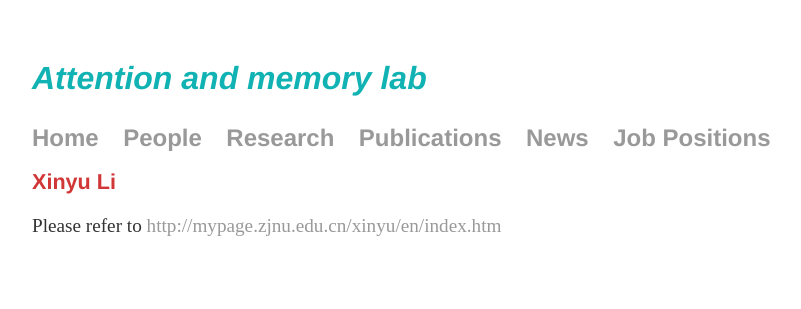
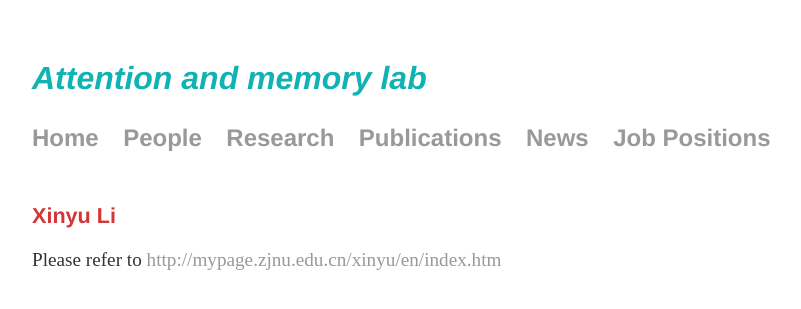
Before and after one commit to wangbenchi/wangbenchi.github.io, a Jekyll site: the page built from people/xinyu/index.html, in a window 1280 px wide. Shown: the top 309 px of the page, without its empty margins (160-961 px from the left). Built offline with Jekyll 4.4.1, drawn with Linux system fonts in a browser that asks for light colours.

Commit message:
Update index.html

```diff
--- a/people/xinyu/index.html
+++ b/people/xinyu/index.html
@@ -3,6 +3,6 @@ layout: default
 title: Xinyu Li
 ---
 <div class="blurb">
-	<h2>{{page.title}}</h2>
+	<br><h2>{{page.title}}</h2>
     <p>Please refer to <a href="http://mypage.zjnu.edu.cn/xinyu/en/index.htm">http://mypage.zjnu.edu.cn/xinyu/en/index.htm</a></p>
 </div><!-- /.blurb -->
```
